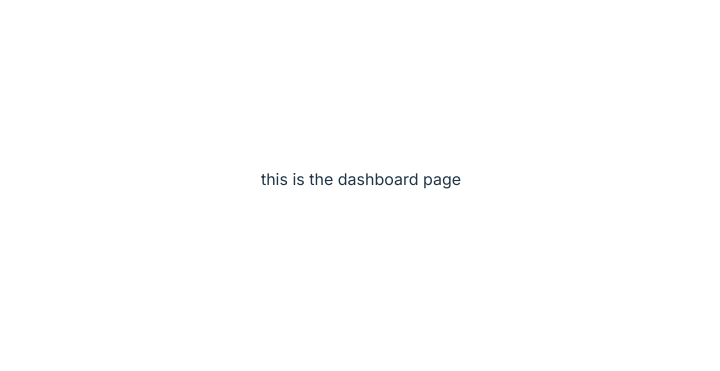
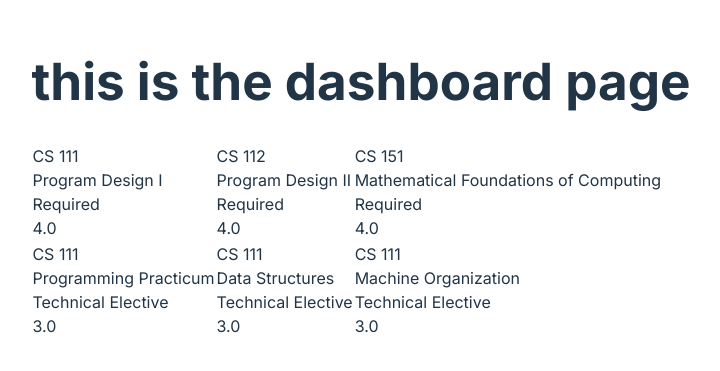
Before and after one commit to nandinijirobe/Course-Roast, a React (Vite) app in the folder frontend/: page /dashboard in a window 1280 px wide. Shown: the part 221-592 px from the top of the page, without its empty margins (279-999 px from the left). Built offline with nearby package versions, Linux system fonts and the light colour scheme.

Commit message:
Skeleton of Tiles layout added

```diff
--- a/frontend/src/pages/Dashboard.jsx
+++ b/frontend/src/pages/Dashboard.jsx
@@ -1,7 +1,12 @@
+import './Dashboard.css';
+import React from 'react';
+import CourseTiles from './components/TilesDisplay'
+
 export default function Dashboard () {
     return(
         <>
-            this is the dashboard page
+            <h1>this is the dashboard page</h1>
+            <CourseTiles/>
         </>
     )
 }
--- /dev/null
+++ b/frontend/src/pages/components/Tile.jsx
@@ -0,0 +1,14 @@
+import React from "react";
+
+export default function Tile(props) {
+    return (
+        <div className="cardContainer">
+            <div className="cardLeft">
+                <div>{props.courseCode}</div>
+                <div>{props.courseName}</div>
+                <div>{props.courseType}</div>
+            </div>
+            <div className="cardRight">{props.courseOverallRating}</div>
+        </div>
+    );
+}
--- /dev/null
+++ b/frontend/src/pages/components/TilesDisplay.jsx
@@ -0,0 +1,21 @@
+import React from "react";
+import Tile from './Tile'
+
+export default function CourseTiles() {
+    return (
+        <div>
+        <tbody>
+                <tr>
+                    <td><Tile courseCode = "CS 111" courseName = "Program Design I" courseType = "Required" courseOverallRating="4.0"/></td>
+                    <td><Tile courseCode = "CS 112" courseName = "Program Design II" courseType = "Required" courseOverallRating="4.0"/></td>
+                    <td><Tile courseCode = "CS 151" courseName = "Mathematical Foundations of Computing" courseType = "Required" courseOverallRating="4.0"/></td>
+                </tr>
+                <tr>
+                    <td><Tile courseCode = "CS 111" courseName = "Programming Practicum" courseType = "Technical Elective" courseOverallRating="3.0"/></td>
+                    <td><Tile courseCode = "CS 111" courseName = "Data Structures" courseType = "Technical Elective" courseOverallRating="3.0"/></td>
+                    <td><Tile courseCode = "CS 111" courseName = "Machine Organization" courseType = "Technical Elective" courseOverallRating="3.0"/></td>
+                </tr>
+        </tbody>
+    </div>
+    );
+}
```
Also changed, not shown: frontend/src/pages/Dashboard.css (added), frontend/src/pages/components/Tile.css (added), frontend/src/pages/components/TilesDisplay.css (added).
